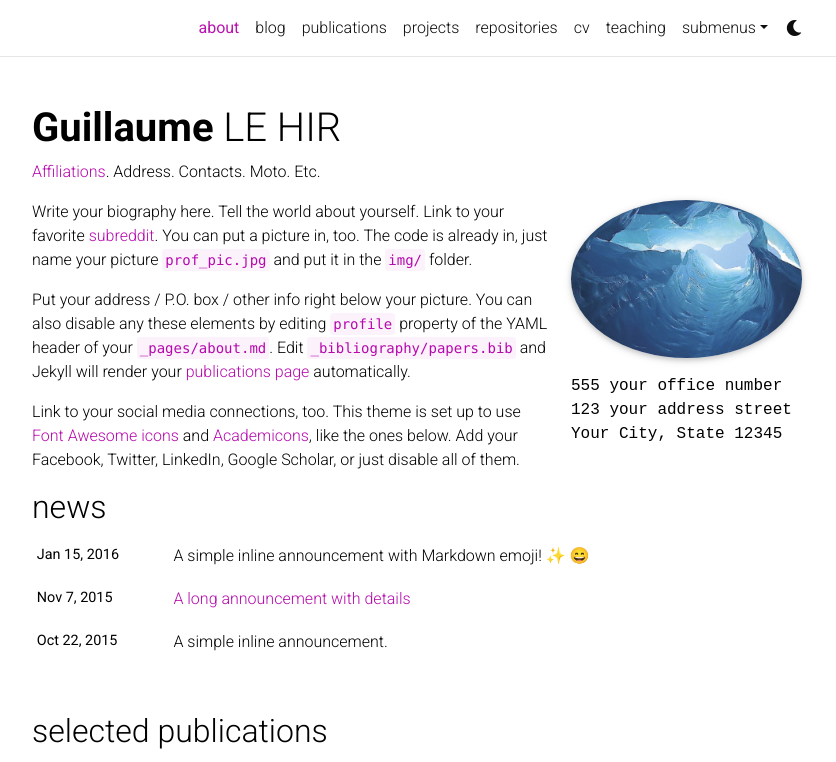
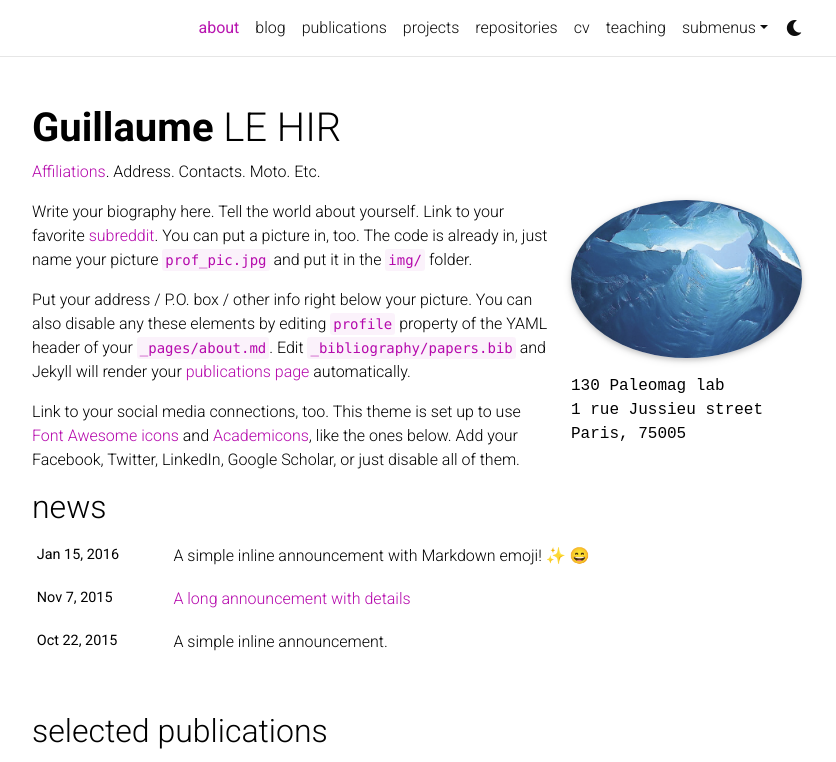
Before and after one commit to guillaumelehir/guillaumelehir.github.io, a Jekyll site: the page built from _pages/about.md, in a window 1280 px wide and 1052 px high, cut to the strip 0-762 px from the top of the window. Shown: the whole strip, without its empty margins (223-1059 px from the left). Built offline with Jekyll 4.4.1, drawn with Linux system fonts in a browser that asks for light colours; full-size pictures stand in for the smaller copies a plugin makes; emoji names are drawn with the system emoji font; comment, search, counter and statistics services are not loaded; a style sheet for code colours, icons or effects is not loaded.

Commit message:
Update about.md

```diff
--- a/_pages/about.md
+++ b/_pages/about.md
@@ -9,9 +9,9 @@ profile:
   image: snowball-a.jpg
   image_circular: crops # crops the image to make it circular
   address: >
-    <p>555 your office number</p>
-    <p>123 your address street</p>
-    <p>Your City, State 12345</p>
+    <p> 130 Paleomag lab</p>
+    <p> 1 rue Jussieu street</p>
+    <p> Paris, 75005</p>
 
 news: true  # includes a list of news items
 selected_papers: true # includes a list of papers marked as "selected={true}"
```
